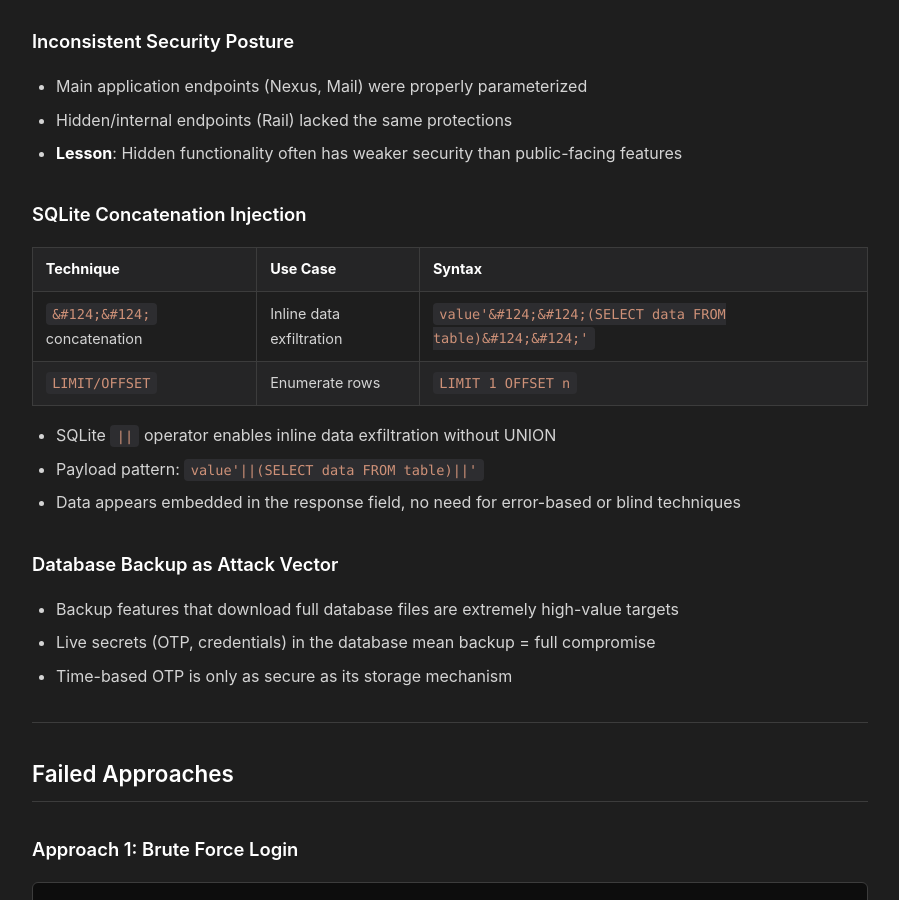
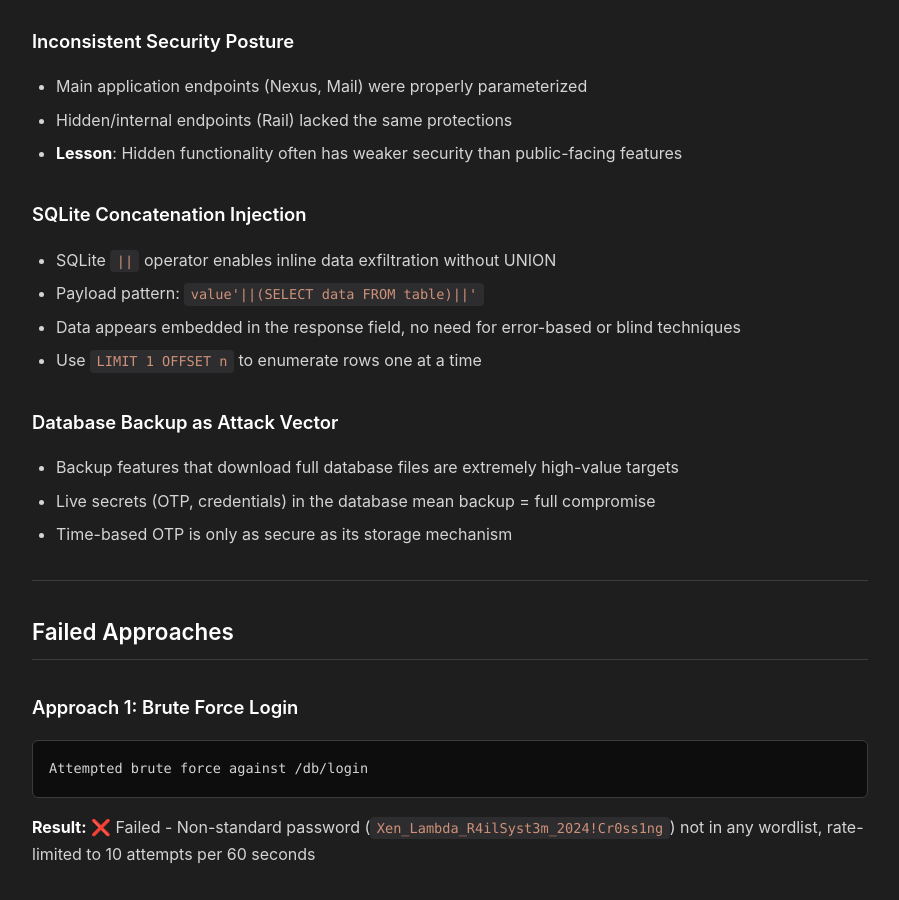
Before and after one commit to d4rkto0th/d4rkto0th.github.io, a Jekyll site: the page built from labs/webapp/MesaNet Access Panel (SQLi, Info Disclosure).md, in a window 1280 px wide and 900 px high, scrolled down 7879 px. Shown: the whole window, without its empty margins (190-1089 px from the left). Built offline with Jekyll 4.4.1, drawn with Linux system fonts in a browser that asks for light colours.

Commit message:
Remove table with pipe chars, use bullet list instead
Markdown tables can't render literal pipe characters inside code spans
without escaping issues. Converted to bullet list format.

Co-Authored-By: Claude Opus 4.6 <noreply@anthropic.com>

```diff
--- a/labs/webapp/MesaNet Access Panel (SQLi, Info Disclosure).md
+++ b/labs/webapp/MesaNet Access Panel (SQLi, Info Disclosure).md
@@ -258,15 +258,10 @@ Dev Console access revealed the flag.
 - **Lesson**: Hidden functionality often has weaker security than public-facing features
 
 ### SQLite Concatenation Injection
-
-| Technique | Use Case | Syntax |
-|-----------|----------|--------|
-| `&#124;&#124;` concatenation | Inline data exfiltration | `value'&#124;&#124;(SELECT data FROM table)&#124;&#124;'` |
-| `LIMIT/OFFSET` | Enumerate rows | `LIMIT 1 OFFSET n` |
-
 - SQLite `||` operator enables inline data exfiltration without UNION
 - Payload pattern: `value'||(SELECT data FROM table)||'`
 - Data appears embedded in the response field, no need for error-based or blind techniques
+- Use `LIMIT 1 OFFSET n` to enumerate rows one at a time
 
 ### Database Backup as Attack Vector
 - Backup features that download full database files are extremely high-value targets
```
